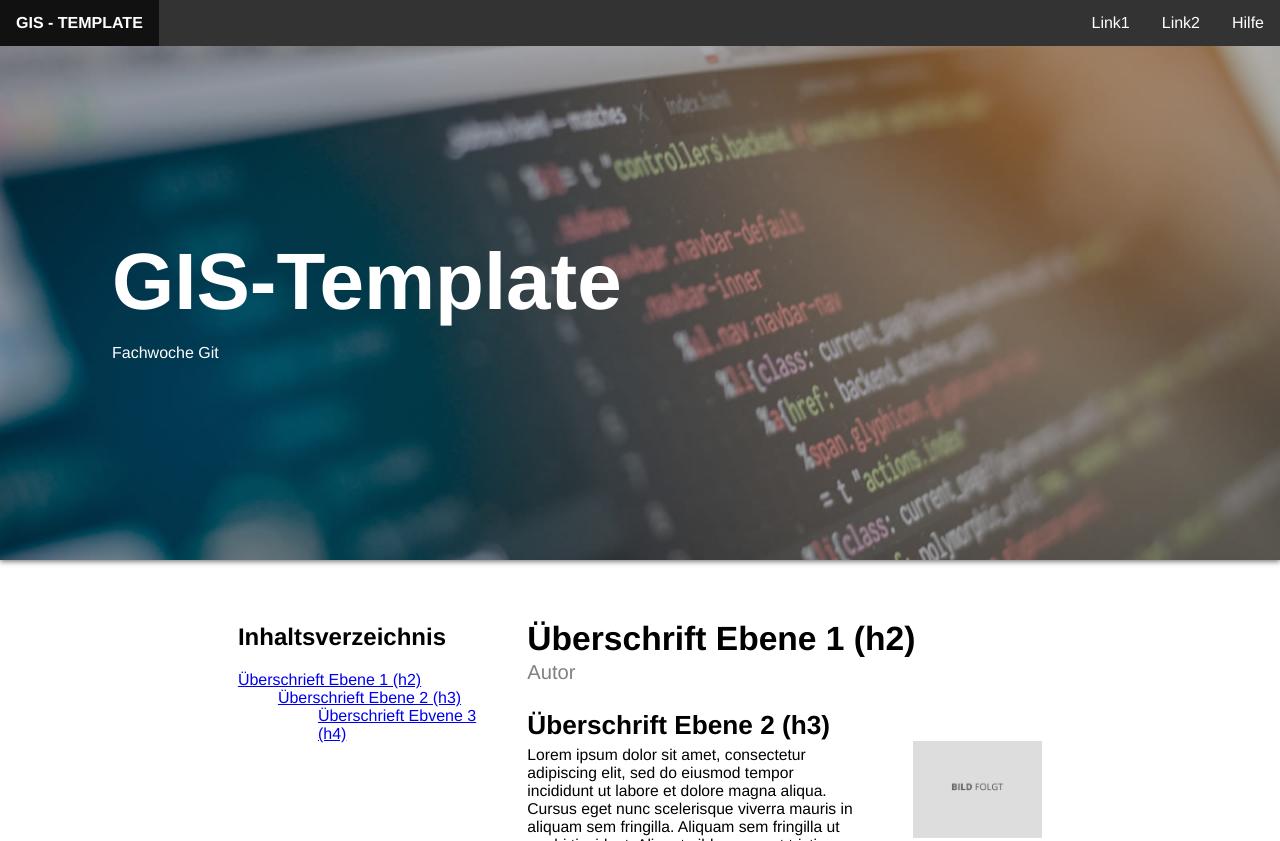
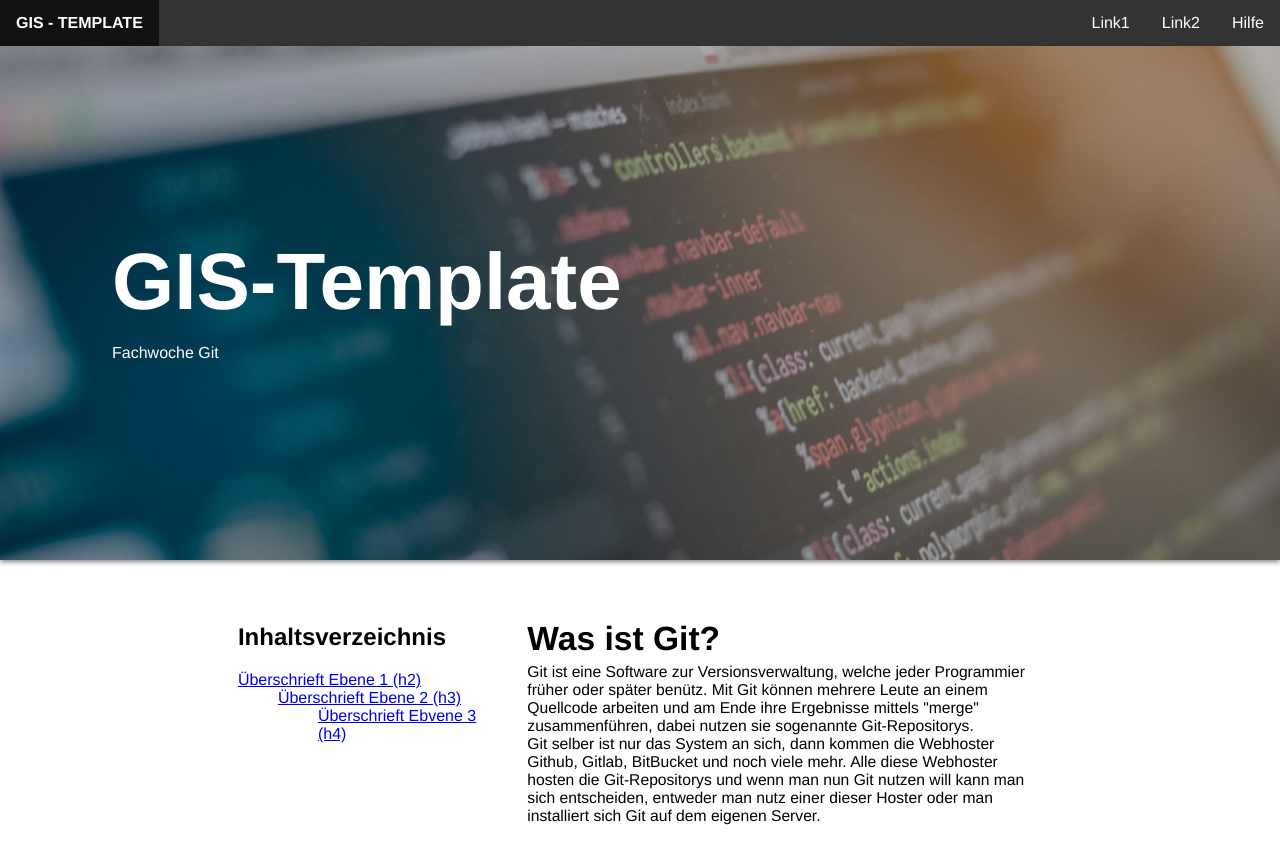
Before and after one commit to espas-bm-it/Git-Github-Fachwoche, a plain HTML site: page index.html in a window 1280 px wide. Shown: the top 841 px of the page. Drawn offline with Linux system fonts and the light colour scheme.

Commit message:
Erfolgreich feature hochgeladen

```diff
--- a/index.html
+++ b/index.html
@@ -47,8 +47,14 @@
 
       <section>
          <article>
-             <h2>Überschrift Ebene 1 (h2)</h2>
-             <p class="autor">Autor</p>
+             <h2>Was ist Git?</h2>
+             <p class="Gilles Egloff">
+               Git ist eine Software zur Versionsverwaltung, welche jeder Programmier früher oder später benütz. Mit Git können mehrere Leute
+               an einem Quellcode arbeiten und am Ende ihre Ergebnisse mittels "merge" zusammenführen, dabei nutzen sie sogenannte Git-Repositorys. <br>
+               Git selber ist nur das System an sich, dann kommen die Webhoster Github, Gitlab, BitBucket und noch viele mehr. Alle diese Webhoster hosten die Git-Repositorys
+               und wenn man nun Git nutzen will kann man sich entscheiden, entweder man nutz einer dieser Hoster oder man installiert
+               sich Git auf dem eigenen Server.
+             </p>
              <h3>Überschrift Ebene 2 (h3)</h3>
              <img id="platzhalter" class="img-right" src="images/muster.jpeg" alt="Platzhalter - Text: Bild Folgt.">
              <p>Lorem ipsum dolor sit amet, consectetur adipiscing elit, sed do eiusmod tempor incididunt ut labore et dolore magna aliqua. Cursus eget nunc scelerisque viverra mauris in aliquam sem fringilla. Aliquam sem fringilla ut morbi tincidunt. Aliquet nibh praesent tristique magna sit amet purus gravida. Lobortis elementum nibh tellus molestie nunc non blandit. Quisque non tellus orci ac auctor augue. Elit ut aliquam purus sit amet luctus. Massa placerat duis ultricies lacus sed turpis tincidunt id aliquet. Vestibulum lorem sed risus ultricies. Et tortor at risus viverra.</p>
```
